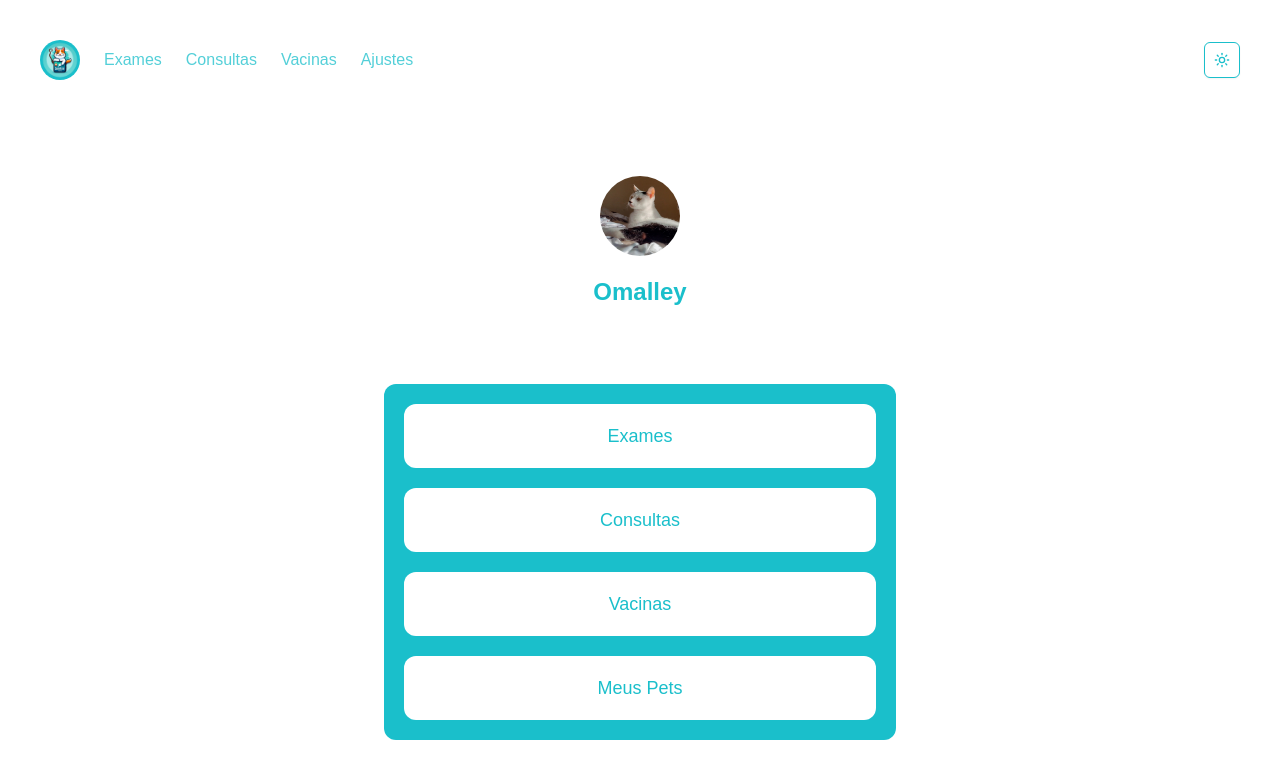
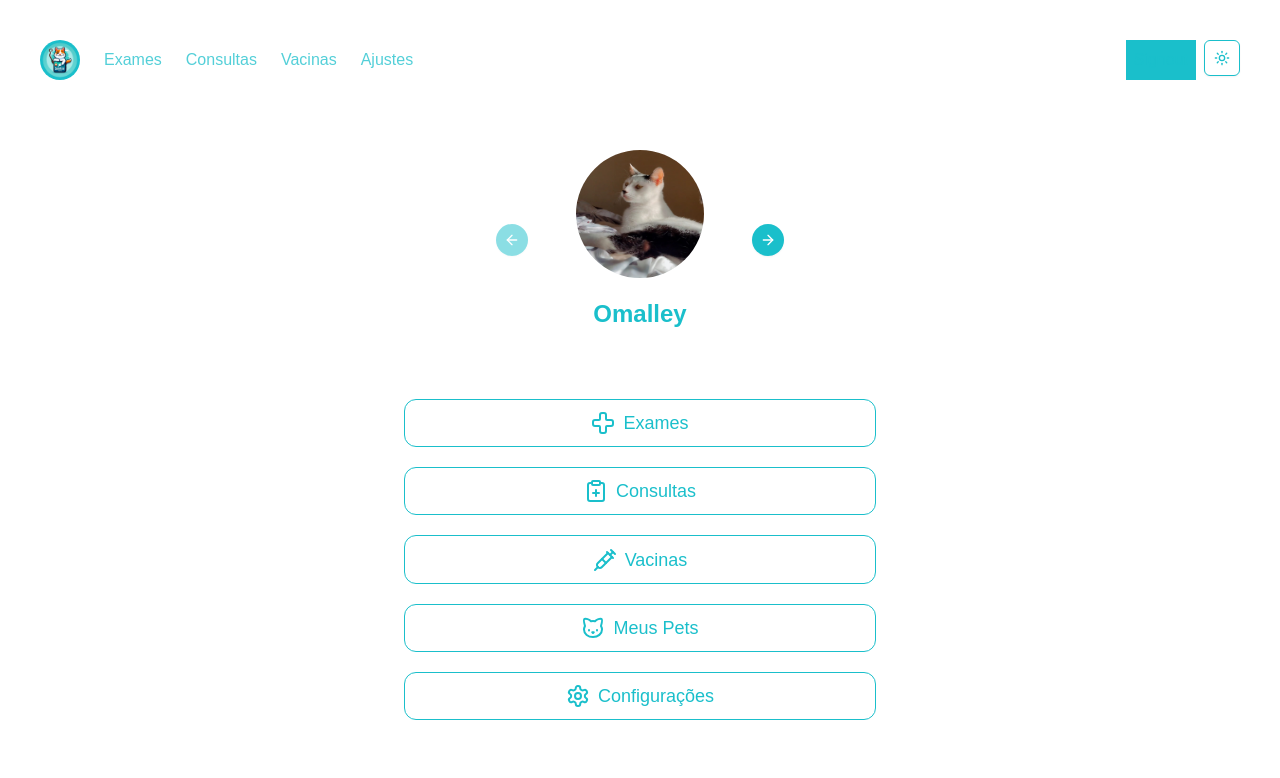
Before and after one commit to Dev-DanyVazquez69/santos-pets-2.0, a Next.js app: page / in a window 1280 px wide. Shown: the top 778 px of the page. Built offline with nearby package versions, Linux system fonts and the light colour scheme.

Commit message:
finally page init

```diff
--- a/src/app/page.tsx
+++ b/src/app/page.tsx
@@ -1,5 +1,6 @@
 import CarouselPets from "@/components/carousel-pets";
 import Header from "@/components/header";
+import { Cat, ClipboardPlus, CrossIcon, Settings, Syringe } from "lucide-react";
 import Link from "next/link";
 
 export default function Home() {
@@ -8,20 +9,28 @@ export default function Home() {
       <Header />
       <section className="flex flex-col flex-grow justify-around items-center p-5">
         <div className="flex flex-1">
-        <CarouselPets />
+          <CarouselPets />
         </div>
-        <div className="flex flex-col flex-1 gap-5 p-5 w-full max-w-lg bg-foreground rounded-xl">
-          <Link href={"/Exames"} className="bg-background flex flex-grow rounded-xl items-center justify-center">
-            <p className="text-foreground text-lg hover:text-2xl">Exames</p>
+        <div className="flex flex-col flex-1 gap-5 p-5 w-full max-w-lg text-foreground">
+          <Link href={"/Exames"} className="border border-foreground flex flex-grow rounded-xl items-center justify-center gap-2">
+            <CrossIcon />
+            <p className="text-lg hover:text-2xl">Exames</p>
           </Link>
-          <Link href={"/Consultas"} className="bg-background flex flex-grow rounded-xl items-center justify-center">
-            <p className="text-foreground text-lg hover:text-2xl">Consultas</p>
+          <Link href={"/Consultas"} className="border border-foreground flex flex-grow rounded-xl items-center justify-center gap-2">
+            <ClipboardPlus />
+            <p className="text-lg hover:text-2xl">Consultas</p>
           </Link>
-          <Link href={"/vacinas"} className="bg-background flex flex-grow rounded-xl items-center justify-center">
-            <p className="text-foreground text-lg hover:text-2xl">Vacinas</p>
+          <Link href={"/vacinas"} className="border border-foreground flex flex-grow rounded-xl items-center justify-center gap-2">
+            <Syringe/>
+            <p className="text-lg hover:text-2xl">Vacinas</p>
           </Link>
-          <Link href={"/Meus Pets"} className="bg-background flex flex-grow rounded-xl items-center justify-center">
-            <p className="text-foreground text-lg hover:text-2xl">Meus Pets</p>
+          <Link href={"/Meus Pets"} className="border border-foreground flex flex-grow rounded-xl items-center justify-center gap-2">
+            <Cat/>
+            <p className="text-lg hover:text-2xl">Meus Pets</p>
+          </Link>
+          <Link href={"/Meus Pets"} className="border border-foreground flex flex-grow rounded-xl items-center justify-center gap-2">
+            <Settings/>
+            <p className="text-lg hover:text-2xl">Configurações</p>
           </Link>
         </div>
       </section>
--- a/src/components/carousel-pets.tsx
+++ b/src/components/carousel-pets.tsx
@@ -4,6 +4,8 @@ import {
     Carousel,
     CarouselContent,
     CarouselItem,
+    CarouselNext,
+    CarouselPrevious,
 } from "@/components/ui/carousel"
 import { Avatar, AvatarFallback, AvatarImage } from "./ui/avatar"
 
@@ -21,7 +23,7 @@ const CarouselPets: React.FC = () => {
                     {listPets.map((cat, index) => (
                         <CarouselItem key={index}>
                             <div className="p-1 flex flex-col justify-center items-center gap-5">
-                                <Avatar className="w-20 h-20">
+                                <Avatar className="w-32 h-32">
                                     <AvatarImage src={cat.image} alt="icon" />
                                     <AvatarFallback>{cat.name}</AvatarFallback>
                                 </Avatar>
@@ -30,6 +32,8 @@ const CarouselPets: React.FC = () => {
                         </CarouselItem>
                     ))}
                 </CarouselContent>
+                <CarouselPrevious className="bg-foreground text-background border-none"/>
+                <CarouselNext className="bg-foreground text-background border-none"/>
             </Carousel>
         </div>
     )
--- a/src/components/header.tsx
+++ b/src/components/header.tsx
@@ -47,7 +47,12 @@ const Header: React.FC = () => {
                         <AvatarFallback>CN</AvatarFallback>
                     </Avatar>
                 </Link>
-                <div className="hidden lg:flex">
+                <div className="hidden lg:flex gap-2">
+                    <Link
+                        href={"/signout"}
+                        className="p-2 bg-foreground">
+                        Signout
+                    </Link>
                     <ModeToggle />
                 </div>
             </div>
@@ -59,13 +64,18 @@ const Header: React.FC = () => {
                     <SheetContent>
                         <SheetHeader>
                             <SheetTitle>Menu</SheetTitle>
-                            <SheetDescription>
+                            <SheetDescription className="text-foreground">
                                 <div className="flex flex-col gap-4 mt-5">
                                     {links.map((link, index) => (
                                         <SheetClose asChild key={index}>
-                                            <Link className="text-foreground" href={link.href}>{link.name}</Link>
+                                            <Link href={link.href}>{link.name}</Link>
                                         </SheetClose>
                                     ))}
+
+                                    <Link
+                                        href={"/signout"}>
+                                        Signout
+                                    </Link>
                                     <ModeToggle />
                                 </div>
                             </SheetDescription>
```
